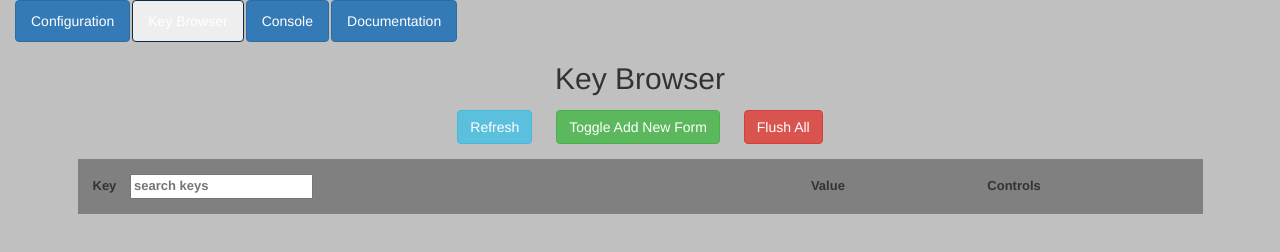
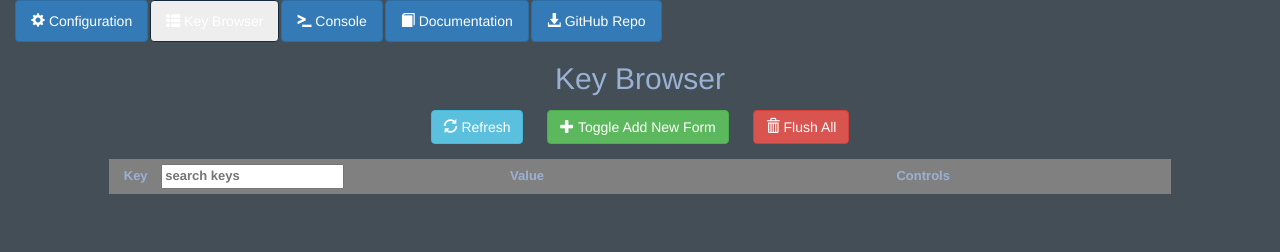
Before and after one commit to dhananjay11/rediswebclient, a plain HTML site: page predfangy/index.html in a window 1280 px wide. Both pictures are taken after a click on the link "Key Browser". Drawn offline with Linux system fonts and the light colour scheme; no server answers.

Commit message:
Lipstick on a pig

```diff
--- a/predfangy/app/app.js
+++ b/predfangy/app/app.js
@@ -273,7 +273,6 @@
             this.ev = {};
         };
         this.setNewKeyVal = function(model) {
-            console.log(model);
             if (!(model.key in $scope.keysList) && model.key !== "" && model.value !== "") {
                 $scope.keysList.push(model.key);
                 $scope.cachedKeyVals[model.key] = {}
@@ -284,16 +283,8 @@
             model = {};
         };
 
-        var keysListDiff = function(a, b) {
-            var result = [];
-            for (var i = 0; i < a.length; i++) {
-                for (var j = 0; j < b.length; j++) {
-                    if (a[i] == b[j]) {
-                      result.push(a)
-                    }
-                }
-            }
-            /*var result = new Array();
+        var intersection = function(a, b) {
+            var result = new Array();
             while (a.length > 0 && b.length > 0) {
                 if (a[0] < b[0]) {
                     a.shift();
@@ -304,7 +295,6 @@
                     b.shift();
                 }
             }
-*/
             return result;
         };
         // build cache every x seconds on server and have it ready to retrieve to speed this up for multiple clients.
@@ -312,11 +302,10 @@
             $http.get(app.redisApi + "rlist").
             success(function(data, status, headers, config) {
                 var thisList = data.keys;
-                console.log(data);
                 $scope.keysList = thisList;//intersection($scope.keysList, thisList);
             }).
             error(function(data, status, headers, config) {
-                console.log('Could not get keys to compare.');
+                console.log('Could not refresh keys list.');
             });
         };
         //initial grab of keys
--- a/predfangy/assets/style/predfangy.css
+++ b/predfangy/assets/style/predfangy.css
@@ -1,23 +1,14 @@
 
 * {font-family: Helvetica Neue, Arial, sans-serif; }
-
-h1, table { text-align: center; }
-
-table {border-collapse: collapse;  width: 90%; margin: 0 auto 5rem;}
-
-th, td { padding: 1.5rem; font-size: 1.3rem; }
-
-tr {background: silver; }
-
-tr, td { transition: .1s ease-in; }
-
+h1, table { text-align: left; }
+table {border-collapse: collapse;  width: 85%; margin: 0 auto 5rem;}
+th, td { padding: .5rem; font-size: 1.3rem; }
+tr {background: #434E56; }
+tr, td { transition: .1s ease-in; align-content: left;}
 tr:first-child {background: gray; }
-
-tr:nth-child(even) { background: silver; }
-
+tr:nth-child(even) { background: #434E56; }
 td:empty {background: silver; }
-
-tr:hover:not(#firstrow), tr:hover td:empty {background: hsla(60, 50%, 80%, 0.7); pointer-events: visible;}
+tr:hover:not(#firstrow), tr:hover td:empty {background: #0E4C7F; pointer-events: visible;}
 tr:hover:not(#firstrow) { transform: scale(1.15); font-weight: 700; box-shadow: 0px 3px 7px rgba(0, 0, 0, 0.5);}
 
 div .totalkeys {
@@ -66,8 +57,16 @@ input.search {
     margin-right: 10px;
 }
 
+input.keychange {
+
+}
+input.exp-ttl {
+
+}
+
 body {
-    background-color: silver;
+    color: #9AB1D4;
+    background-color: #434E56;
     margin-left: 15px;
     margin-right: 15px;
 }
--- a/predfangy/views/console.html
+++ b/predfangy/views/console.html
@@ -2,9 +2,8 @@
 <div ng-controller="ConsoleCtrl as console">
     <div id="console">
         <div ng-repeat="hist in history | reverse">
-            <blockquote>
-                You:> {{ hist.command }}<br>
-            </blockquote>
+            You:> {{ hist.command }}
+            <br>
             Server:> {{ hist.return }}
         </div>
     </div>
--- a/predfangy/views/nav.html
+++ b/predfangy/views/nav.html
@@ -1,33 +1,31 @@
+<div class="ctrls-span">
 
-<section>
-<div class="ctrls-span">
     <ul class="nav nav-pills">
       <li ng-class="{ active:tab.isSet(1) }">
-      <a href class="btn btn-primary" ng-click="nav.setTab(1)">Configuration</a>
+        <a href class="btn btn-primary" ng-click="nav.setTab(1)"><span class="glyphicon glyphicon-cog" aria-hidden="true"></span> Configuration</a>
       </li>
       <li ng-class="{ active:tab.isSet(2) }">
-      <a href class="btn btn-primary" ng-click="nav.setTab(2)">Key Browser</a>
+        <a href class="btn btn-primary" ng-click="nav.setTab(2)"><span class="glyphicon glyphicon-th-list" aria-hidden="true"></span> Key Browser</a>
       </li>
       <li ng-class="{ active:tab.isSet(4) }">
-      <a href class="btn btn-primary" ng-click="nav.setTab(4)">Console</a>
+        <a href class="btn btn-primary" ng-click="nav.setTab(4)"><span class="glyphicon glyphicon-console" aria-hidden="true"></span> Console</a>
       </li>
       <li ng-class="{ active:tab.isSet(3) }">
-      <a href class="btn btn-primary" ng-click="nav.setTab(3)">Documentation</a>
+        <a href class="btn btn-primary" ng-click="nav.setTab(3)"><span class="glyphicon glyphicon-book" aria-hidden="true"></span> Documentation</a>
+      </li>
+      <li ng-class="{ active:tab.isSet(3) }">
+        <a href="https://github.com/vacoj/PRedisFAngular" class="btn btn-primary"><span class="glyphicon glyphicon-download-alt" aria-hidden="true"></span> GitHub Repo</a>
       </li>
     </ul>
-
     <!--  Browser  -->
     <div ng-show="nav.isSet(2)" ng-include="'views/viewer.html'">
     </div>
-
     <!--  Confg form  -->
     <div config ng-show="nav.isSet(1)" ng-include="'views/config.html'">
     </div>
-
     <!-- redis command console -->
     <div ng-show="nav.isSet(4)" ng-include="'views/console.html'"></div>
-
     <!--  Docs -->
     <docs ng-show="nav.isSet(3)" ng-include="'views/docs.html'"></docs>
+
 </div>
-</section>
--- a/predfangy/views/viewer.html
+++ b/predfangy/views/viewer.html
@@ -2,9 +2,9 @@
 <div ng-controller="RedisCtrl as redis">
     <div ng-controller="AddNewKVCtrl as addnewform">
         <div class="ctrls-span">
-            <a class="btn btn-info buttonbuffer" ng-click="redis.refreshAllKeys()">Refresh</a>
-            <a href class="btn btn-success buttonbuffer" ng-click="addnewform.toggleForm()">Toggle Add New Form</a>
-            <a class="btn btn-danger buttonbuffer" ng-click="redis.flushAllKeys()">Flush All</a>
+            <a class="btn btn-info buttonbuffer" ng-click="redis.refreshAllKeys()"><span class="glyphicon glyphicon-refresh" aria-hidden="true"></span> Refresh</a>
+            <a href class="btn btn-success buttonbuffer" ng-click="addnewform.toggleForm()"><span class="glyphicon glyphicon-plus" aria-hidden="true"></span> Toggle Add New Form</a>
+            <a class="btn btn-danger buttonbuffer" ng-click="redis.flushAllKeys()"><span class="glyphicon glyphicon-trash" aria-hidden="true"></span> Flush All</a>
         </div>
         <div class="totalkeys">
         </div>
@@ -31,9 +31,9 @@
     </div>
     <table class="racetimes">
         <tr id="firstrow">
-            <th>Key <input class="search" ng-model="searchText" placeholder="search keys" ng-change="redis.filterForKeys(searchText)"/></th>
-            <th>Value</th>
-            <th>Controls</th>
+            <th class="col-sm-4">Key <input class="search" ng-model="searchText" placeholder="search keys" ng-change="redis.filterForKeys(searchText)"/></th>
+            <th class="col-sm-4">Value</th>
+            <th class="col-sm-3">Controls</th>
         </tr>
         <tr ng-repeat="key in keysList | orderBy: key" ng-show="!showSearchResults || (showSearchResults && searchResults[key])">
             <td data-th="Key" scroll-trigger="redis.getKeyVal(key)">
@@ -59,10 +59,12 @@
                     <kval ng-click="redis.showExpForm(key)">
                     <span class="glyphicon glyphicon-time" aria-hidden="true"></span>
                     </kval>
-                    <form role="form" class="redis-form" novalidate name="expForm" ng-submit="redis.setExpSecs(key, cachedKeyVals[key].ctr)">
-                        <input class="form-control" type="number" ng-model="cachedKeyVals[key].ctr" ng-show="showExpFormFor[key]" placeholder="{{ cachedKeyVals[key].ctr }}" name="expCounter" required>
+                    <div>
+                    <form role="form" class="col-sm-4 redis-form" novalidate name="expForm" ng-submit="redis.setExpSecs(key, cachedKeyVals[key].ctr)">
+                        <input class="form-control " type="number" ng-model="cachedKeyVals[key].ctr" ng-show="showExpFormFor[key]" placeholder="{{ cachedKeyVals[key].ctr }}" name="expCounter" required>
                         <kval ng-show="!showExpFormFor[key]" ng-click="redis.showExpForm(key)">{{ cachedKeyVals[key].ctr }}</kval>
                     </form>
+                    </div>
                 </td>
             </tr>
         </table>
```
Lines whose indentation alone changed are shown as unchanged.
